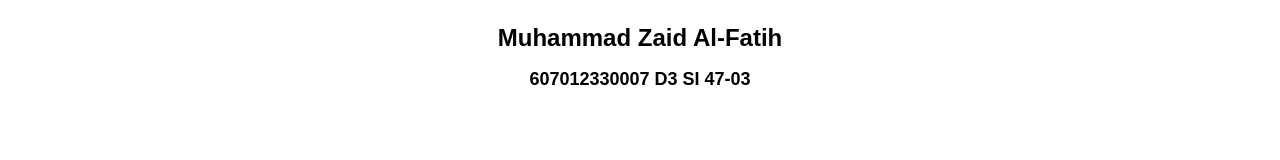
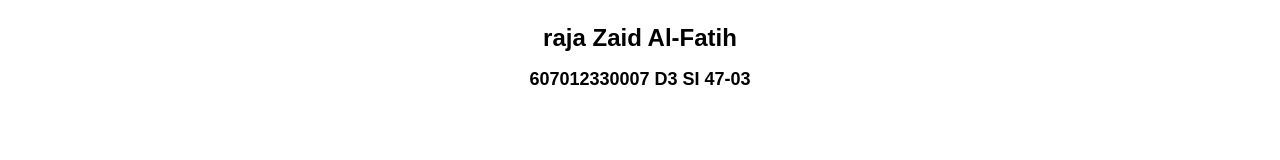
Before and after one commit to zaidalfth/zaidalfth.github.io, a plain HTML site: page index.html in a window 1280 px wide. Shown: the top 160 px of the page. Drawn offline with Linux system fonts and the light colour scheme; files whose address does not match are found by name.

Commit message:
Update index.html

```diff
--- a/index.html
+++ b/index.html
@@ -12,7 +12,7 @@
     <!-- Hero Section start -->
 
         <div class="content">
-            <h4> Muhammad <span> Zaid Al-Fatih</span></h>
+            <h4> raja <span> Zaid Al-Fatih</span></h>
             <h5> 607012330007 <span> D3 SI 47-03 </span></h5>
 
             <div class="newsletter">
```
